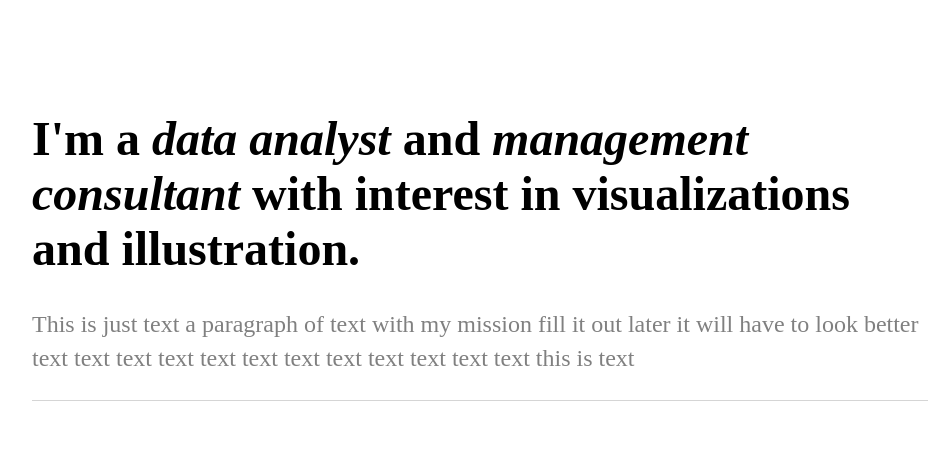
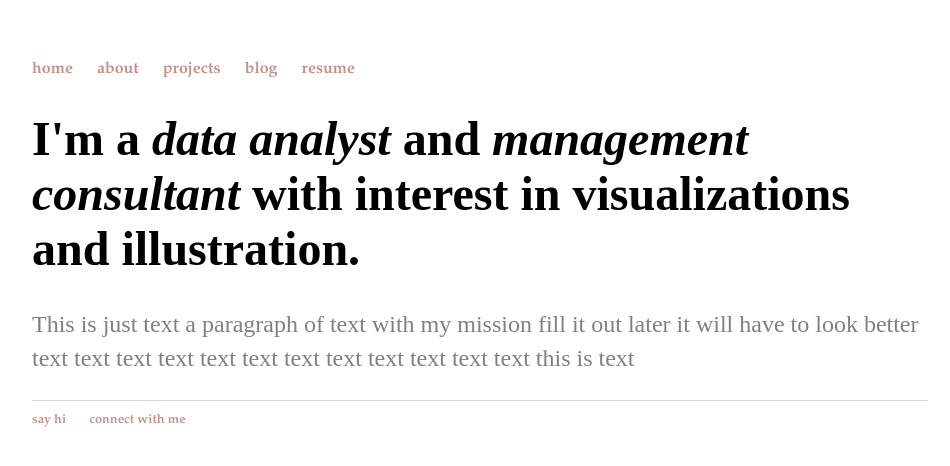
Before and after one commit to amanda-t2/amanda-t2.github.io, a Jekyll site: the page built from index.html, in a window 1280 px wide. Shown: the top 466 px of the page, without its empty margins (160-1110 px from the left). Built offline with Jekyll 4.4.1, drawn with Linux system fonts in a browser that asks for light colours.

Commit message:
Update main.css

```diff
--- a/css/main.css
+++ b/css/main.css
@@ -16,7 +16,7 @@ nav ul li, footer ul li {
 }
 a {
     text-decoration: none;
-    color: #FFFFFF;
+    color: #c79288;
 }
 a:hover {
     text-decoration: underline;
```
